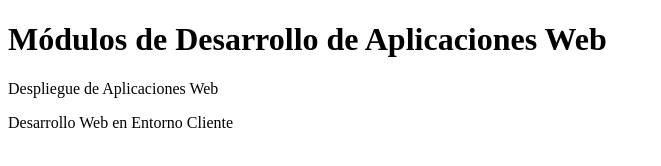
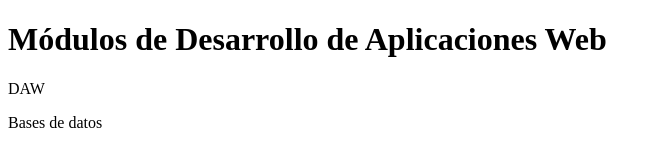
Before and after one commit to isabelparedes27/DawAct1_4, a plain HTML site: page index.html in a window 1280 px wide. Shown: the whole page, without its empty margins (0-661 px from the left). Drawn offline with Linux system fonts and the light colour scheme.

Commit message:
Modifica línea existente desde VSCode

```diff
--- a/index.html
+++ b/index.html
@@ -5,7 +5,7 @@
 </head>
 <body>
     <h1>Módulos de Desarrollo de Aplicaciones Web</h1>
-    <p>Despliegue de Aplicaciones Web</p>
-<p>Desarrollo Web en Entorno Cliente</p>
+    <p>DAW</p>
+    <p>Bases de datos</p>
 </body>
 </html>
```
